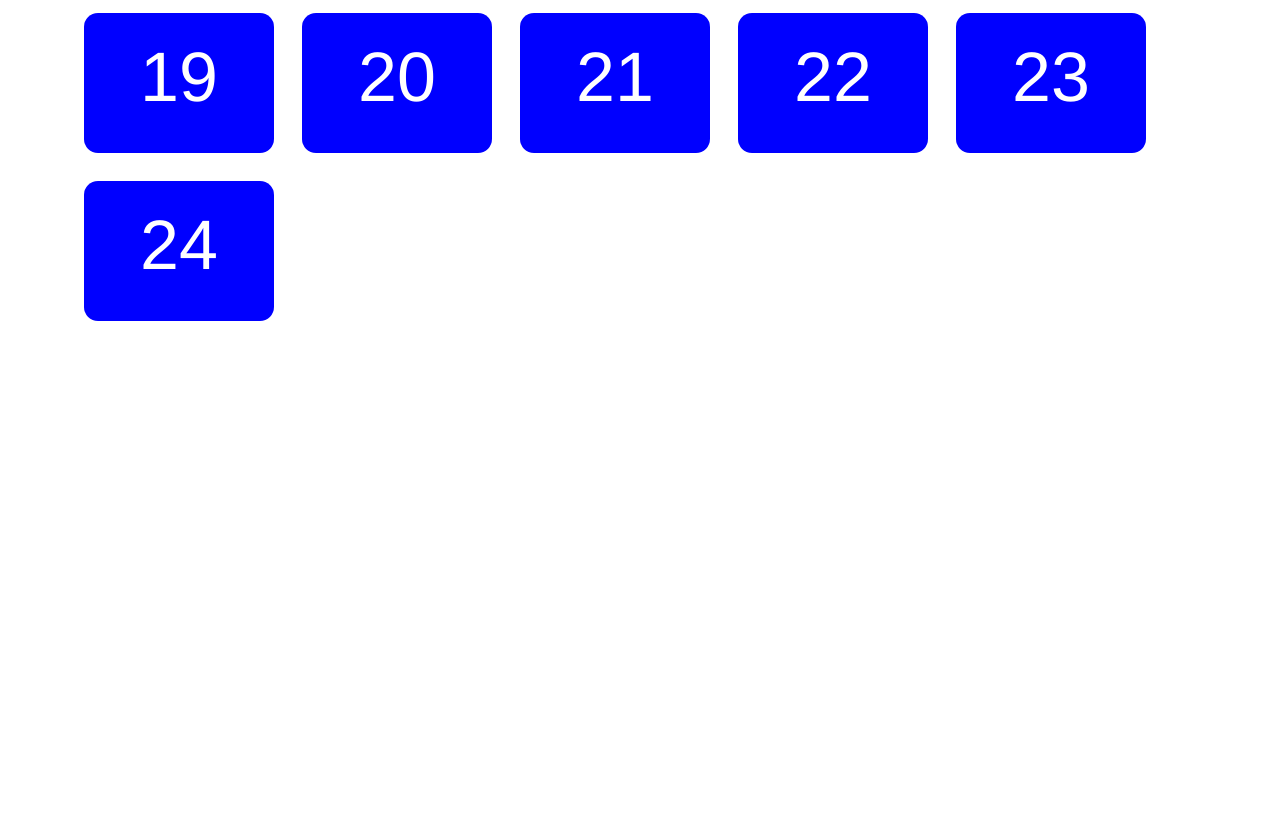
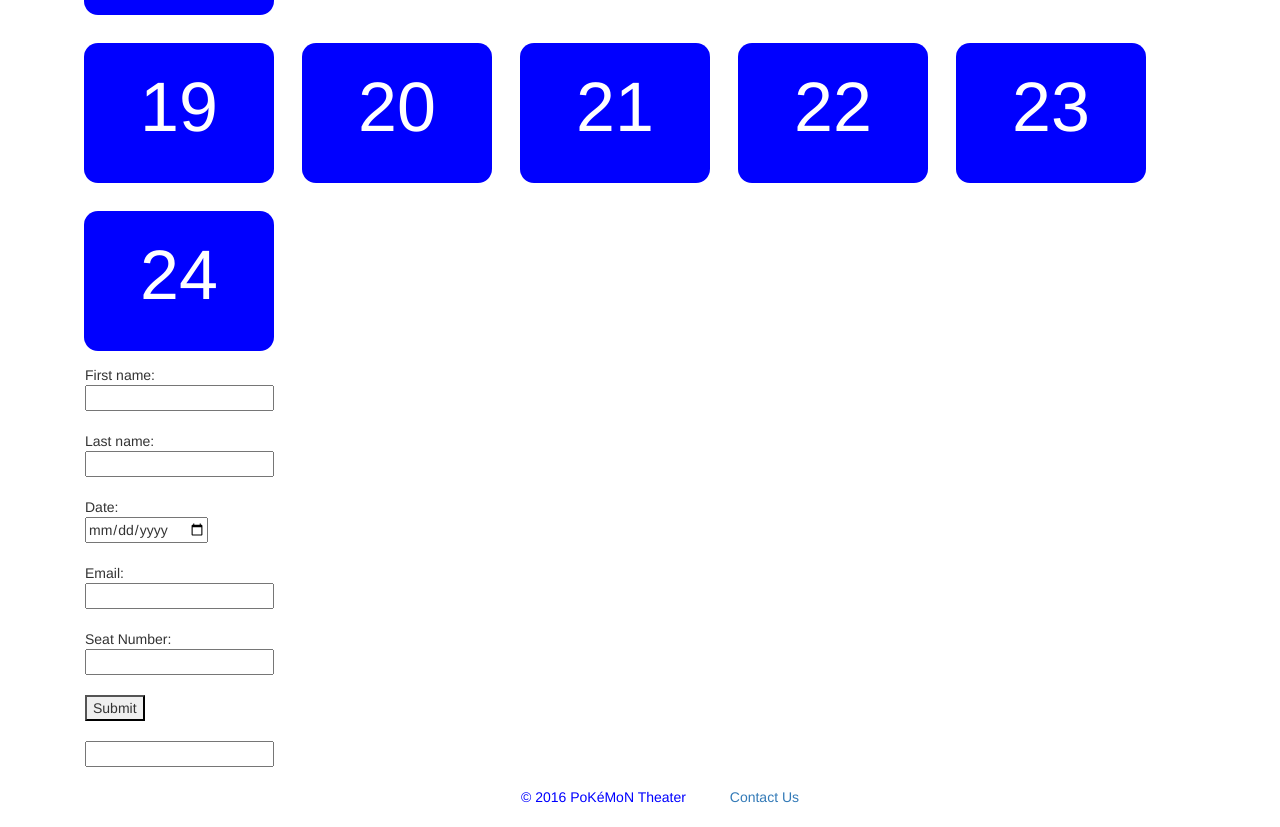
Before and after one commit to DeadHedge/lab10, a website: page index.html in a window 1280 px wide. Shown: the part 1286-2113 px from the top of the page. Before the commit the page ends 1621 px from the top, so only its background shows below. Drawn offline with nearby package versions, Linux system fonts and the light colour scheme; files whose address does not match are found by name.

Commit message:
latest changes

```diff
--- a/css/custom.css
+++ b/css/custom.css
@@ -44,3 +44,19 @@
      1px 1px 0 #00F;
 	font-weight: bolder;
 }
+
+footer
+{
+	margin: 20px;
+}
+footer li
+{
+		display: inline;
+		padding: 20px;
+		color: blue;
+}
+
+footer ul
+{
+	text-align: center;
+}
--- a/index.html
+++ b/index.html
@@ -35,6 +35,7 @@
     </div>
 
     <h1>Reserve Seats</h1>
+    <p>Thank you for patronizing our theater! Please click on a numbered square to reserve your seat.</p>
     <div class="row">
       <div class="col-md-2">
        <p>1</p>
@@ -119,28 +120,35 @@
       </div>
     </div>
 
-<form id="form">
+<form>
 		First name:<br>
 		<input type="text" name="firstName" id="firstName">
-		<br>
+		<br><br>
 		Last name:<br>
 		<input type="text" name="lastName" id="lastName">
-		<br>
+		<br><br>
 		Date:<br>
 		<input type="date" name="date" id="date">
-		<br>
+		<br><br>
 		Email: <br>
 		<input type="email" name="email" id="email">
-		<br>
+		<br><br>
 		Seat Number: <br>
 		<input type="text" id="selectedSeat">
-		<br>
+		<br><br>
       <button type="button" onclick="onSubmit()">Submit</button>
-		<br>
+		<br><br>
 		<input type="text" id="outputSeat">
 	</form>
 
  </div>
+
+ <footer>
+   <ul>
+     <li>&copy 2016 PoK&eacuteMoN Theater</li>
+     <li><a href="#">Contact Us</a></li>
+  </ul>
+</footer>
 
 
 
```
